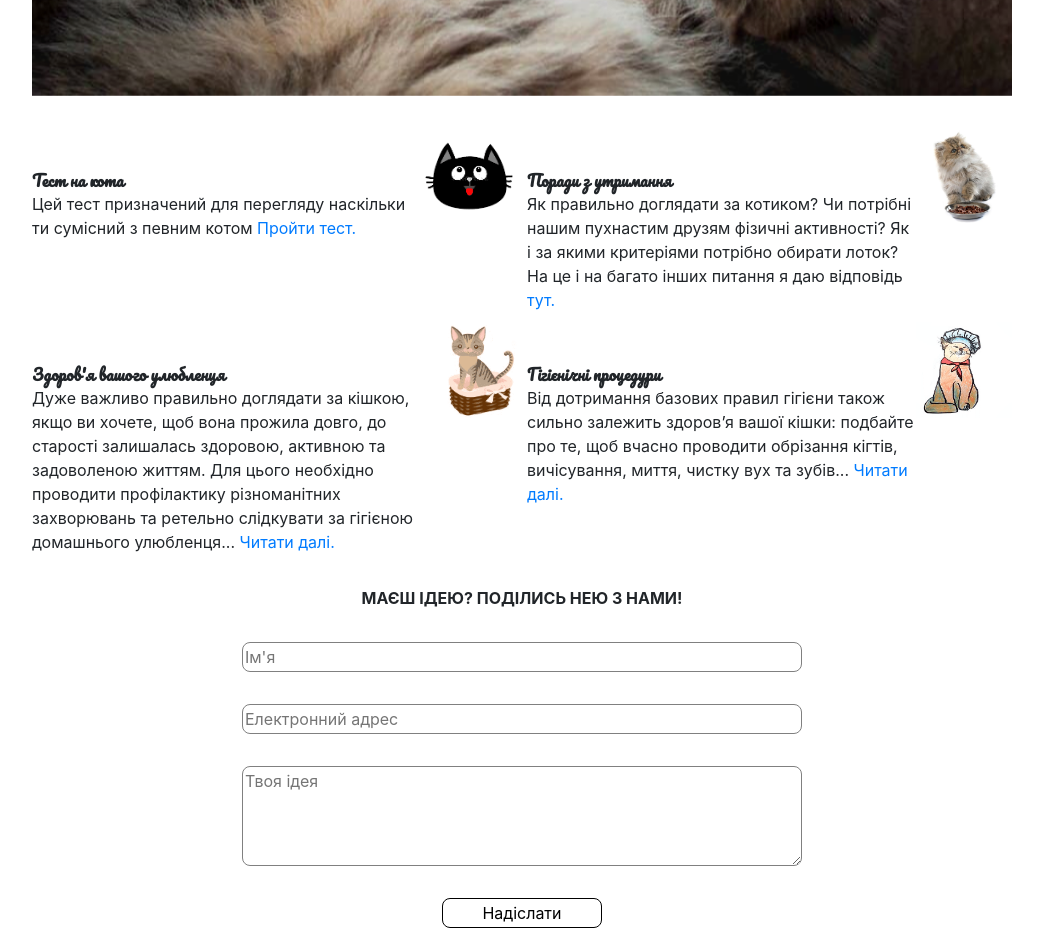
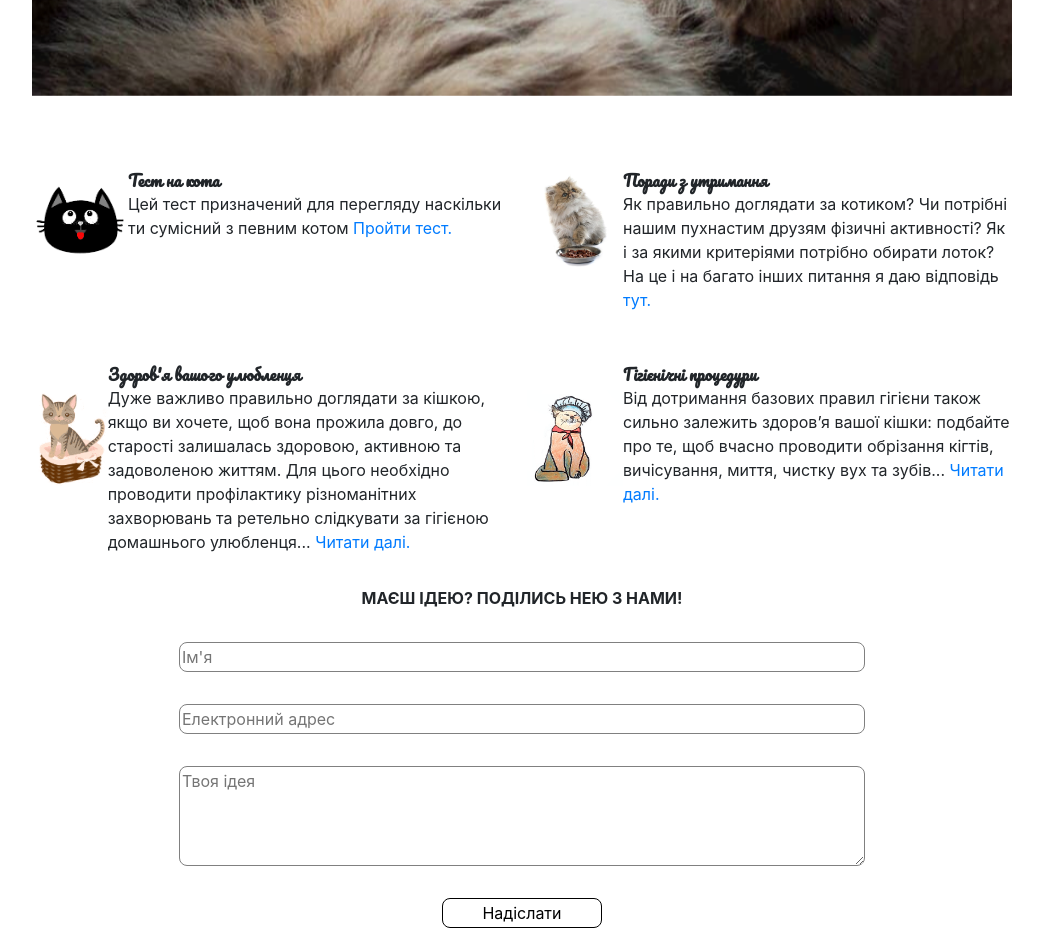
Before and after one commit to mihay12/my-project, a plain HTML site: page index.html in a window 1280 px wide. Shown: the part 800-1728 px from the top of the page, without its empty margins (118-1161 px from the left). Drawn offline with nearby package versions, Linux system fonts and the light colour scheme; a web font is replaced by a local one.

Commit message:
first step in test js

```diff
--- a/css/index.css
+++ b/css/index.css
@@ -15,7 +15,8 @@ p {
 }
 
 .blocks-with-text .brief-description img {
-    display: block;
+    display: flex;
+    align-self: center;
     width: 6rem;
     height: 6rem;
 }
@@ -62,6 +63,7 @@ p {
 }
 
 .block-with-forms form {
+    width: 70%;
     display: flex;
     flex-direction: column;
     align-items: center;
@@ -69,7 +71,7 @@ p {
 }
 
 [type=text],[type=email] {
-    width: 35em;
+    width: 100%;
     height: 30px;
     border: 1px solid grey;
     border-radius: 8px;
@@ -77,7 +79,7 @@ p {
 }
 
 .block-with-forms form textarea {
-    width: 35em;
+    width: 100%;
     height: 100px;
     border: 1px solid grey;
     border-radius: 8px;
--- a/index.html
+++ b/index.html
@@ -73,6 +73,7 @@
         </header>
         <div class="blocks-with-text">
             <div class="brief-description">
+                <img src="img/cat-with-tongue-sticking-out.png" alt="Кіт з висунитим язичком">
                 <div>
                     <p>
                         <b>Тест на кота</b>
@@ -82,9 +83,9 @@
                         <a href="test-page.html">Пройти тест.</a>
                     </p>
                 </div>
-                <img src="img/cat-with-tongue-sticking-out.png" alt="Кіт з висунитим язичком">
             </div>
             <div class="brief-description">
+                <img src="img/cat-near-food-bowl-looking-up.jpg" alt="Кіт біля мисочки з їжею дивиться вверх">
                 <div>
                     <p>
                         <b>Поради з утримання</b>
@@ -94,9 +95,9 @@
                         <a href="advices-page.html">тут.</a>
                     </p>
                 </div>
-                <img src="img/cat-near-food-bowl-looking-up.jpg" alt="Кіт біля мисочки з їжею дивиться вверх">
-            </div>
+                </div>
             <div class="brief-description">
+                <img src="img/the-cat-in-the-basket-looks-at-you.png" alt="Кіт в кошику дивиться на вас">
                 <div>
                     <p>
                         <b>Здоров'я вашого улюбленця</b>
@@ -106,9 +107,9 @@
                         <a href="health-page.html">Читати далі.</a>
                     </p>
                 </div>
-                <img src="img/the-cat-in-the-basket-looks-at-you.png" alt="Кіт в кошику дивиться на вас">
-            </div>
+                </div>
             <div class="brief-description">
+                <img src="img/cat-in-cook-cap.png" alt="Кіт в кухарському ковпачку">
                 <div>
                     <p>
                         <b>Гігієнічні процедури</b>
@@ -118,7 +119,6 @@
                         <a href="hygiene-page.html">Читати далі.</a>
                     </p>
                 </div>
-                <img src="img/cat-in-cook-cap.png" alt="Кіт в кухарському ковпачку">
             </div>
         </div>
         <div class="block-with-forms">
```
Also changed, not shown: js/test-page.js (added).
